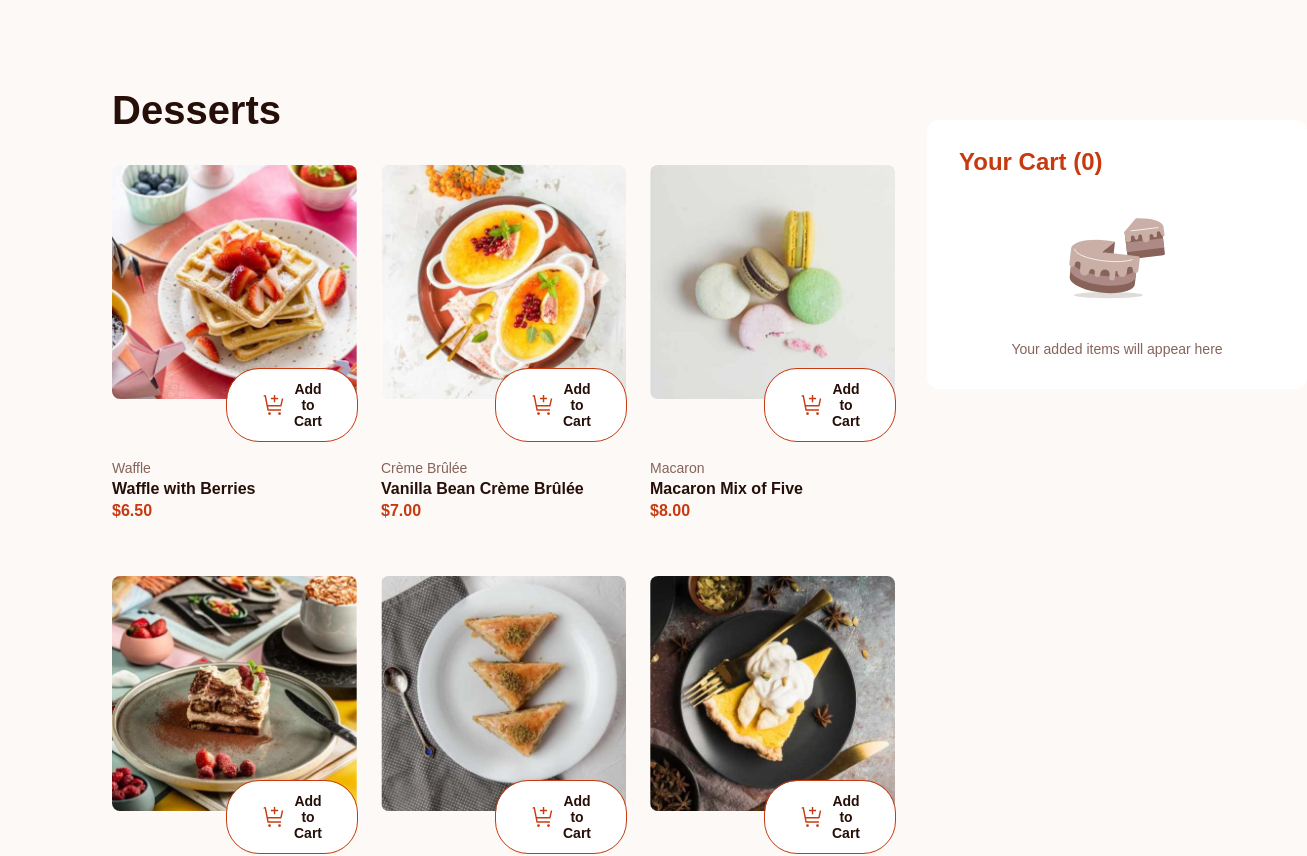
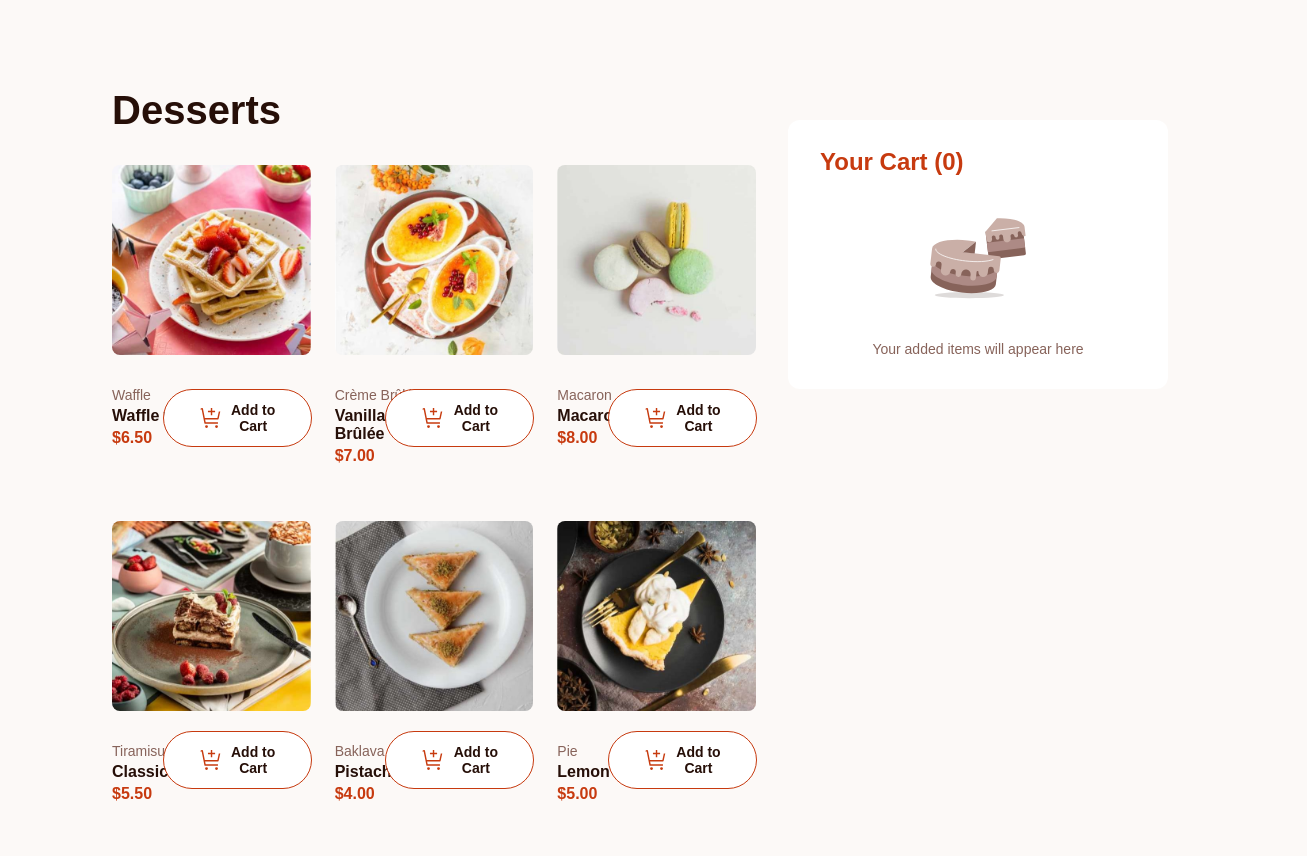
Before and after one commit to DrakeHermit/product-list, a React (Vite) app: page / in a window 1280 px wide. Shown: the top 856 px of the page, 1307 px wide, since content can reach past the window. Built offline with nearby package versions, Linux system fonts and the light colour scheme; a web font is replaced by a local one.

Commit message:
feat: finished implementing both the UI and the logic for the products when in cart

```diff
--- a/src/components/AddToCart/AddToCart.css
+++ b/src/components/AddToCart/AddToCart.css
@@ -1,6 +1,6 @@
 .menu__add-to-cart {
   display: flex;
-  position: relative;
+  position: absolute;
   flex-direction: row;
   align-items: center;
   cursor: pointer;
@@ -14,9 +14,9 @@
   outline: 1px solid hsl(14, 86%, 42%);
   border: none;
   background-color: #fff;
-  margin-left: 23%;
-  margin-top: -30px;
   z-index: 10000;
+  top: 73%;
+  left: 23%;
 
   img {
     width: 24px;
@@ -26,17 +26,17 @@
 
 @media screen and (min-width: 768px) {
   .menu__add-to-cart {
-    margin-left: 30px;
-    margin-top: -30px;
-    padding: 12px 25px;
+    top: 62%;
+    left: 13%;
+    padding: 8px 25px;
   }
 
 }
 
 @media screen and (min-width: 1024px) {
   .menu__add-to-cart {
-    margin-left: 115px;
-    margin-top: -30px;
+    top: 75%;
+    left: 26%;
     padding: 12px 35px;
   }
 
--- a/src/components/AddToCart/AddToCart.tsx
+++ b/src/components/AddToCart/AddToCart.tsx
@@ -6,10 +6,9 @@ interface AddToCartProps {
   id: string,
   name: string,
   price: number,
-  image: string
 }
 
-export const AddToCart = ({ id, name, price, image }:  AddToCartProps) => {
+export const AddToCart = ({ id, name, price }:  AddToCartProps) => {
   const { dispatch } = useCart()
 
   const handleAddToCart = () => {
@@ -17,7 +16,6 @@ export const AddToCart = ({ id, name, price, image }:  AddToCartProps) => {
       id,
       name,
       price,
-      image,
       quantity: 1
     }
 
--- a/src/components/MenuItem/MenuItem.css
+++ b/src/components/MenuItem/MenuItem.css
@@ -1,5 +1,6 @@
 .menu__item {
   margin-top: 2rem;
+  position: relative;
 }
 
 .menu__item img {
@@ -7,7 +8,7 @@
 }
 
 .menu__category {
-  margin-top: 1.2rem;
+  margin-top: 2rem;
   color: hsl(12, 20%, 44%);
   font-size: 14px;
   margin-bottom: 4px;
--- a/src/components/ProductInCart/ProductInCart.tsx
+++ b/src/components/ProductInCart/ProductInCart.tsx
@@ -1,5 +1,7 @@
 import "./ProductInCart.css"
 import { useCart } from "../../utils/hooks/useContext"
+import { Fragment } from "react/jsx-runtime";
+import { calculateTotalPrice } from "../../utils/calculateTotalPrice";
 
 export const ProductInCart = () => {
   const { state } = useCart();
@@ -7,38 +9,28 @@ export const ProductInCart = () => {
   return (
     <>
       <ul>
+        {state.cart.map(product => (
+          <Fragment key={product.id} >
             <li className="cart__product">
               <div className="cart__product-info">
-            <h3>Classic Tiramisu</h3>
+                <h3>{product.name}</h3>
               <div className="product__quantity-info">
-            <p>1x</p>
-            <p>@ $4.99</p>
-            <p>$4.99</p>
+                <p>{product.quantity}x</p>
+                <p>@ ${product.price.toFixed(2)}</p>
+                <p>${product.price.toFixed(2)}</p>
               </div>
               </div>
               <button className="cart__product-remove">
                 <img src="/src/assets/images/icon-remove-item.svg" alt="Remove an item from the cart" />
               </button>
             </li>
-         <div>
-      <h3>Cart Contents:</h3>
-      {state.cart.length === 0 ? (
-        <p>Your cart is empty</p>
-      ) : (
-        <ul>
-          {state.cart.map(item => (
-            <li key={item.id}>
-              {item.name} - Quantity: {item.quantity}
-            </li>
+            <hr />
+          </Fragment>
         ))}
-        </ul>
-      )}
-    </div>
-        <hr />
       </ul>
       <div className="cart__total">
         <p>Order Total</p>
-        <p className="cart__total-price">${state.cart[0]?.price.toFixed(2)}</p>
+        <p className="cart__total-price">${calculateTotalPrice(state)}</p>
       </div>
       <div className="cart__vision">
         <img src="/src/assets/images/icon-carbon-neutral.svg" alt="" />
--- a/src/components/ShoppingCart/ShoppingCart.css
+++ b/src/components/ShoppingCart/ShoppingCart.css
@@ -3,7 +3,7 @@
   padding: 32px;
   text-align: center;
   border-radius: 12px;
-  margin-top: 32px;
+  margin-block: 32px;
 
   p {
     color: hsl(12, 20%, 44%);
--- a/src/context/cartTypes.ts
+++ b/src/context/cartTypes.ts
@@ -2,7 +2,6 @@ export interface CartItem {
   id: string,
   name: string,
   price: number,
-  image: string,
   quantity: number
 }
 
--- /dev/null
+++ b/src/utils/calculateTotalPrice.ts
@@ -0,0 +1,5 @@
+import { CartState } from "../context/cartTypes"
+
+export const calculateTotalPrice = (state: CartState) => {
+  return state.cart.reduce((total, item) => total + item.price * item.quantity, 0).toFixed(2)
+ }
```
Lines whose indentation alone changed are shown as unchanged.
